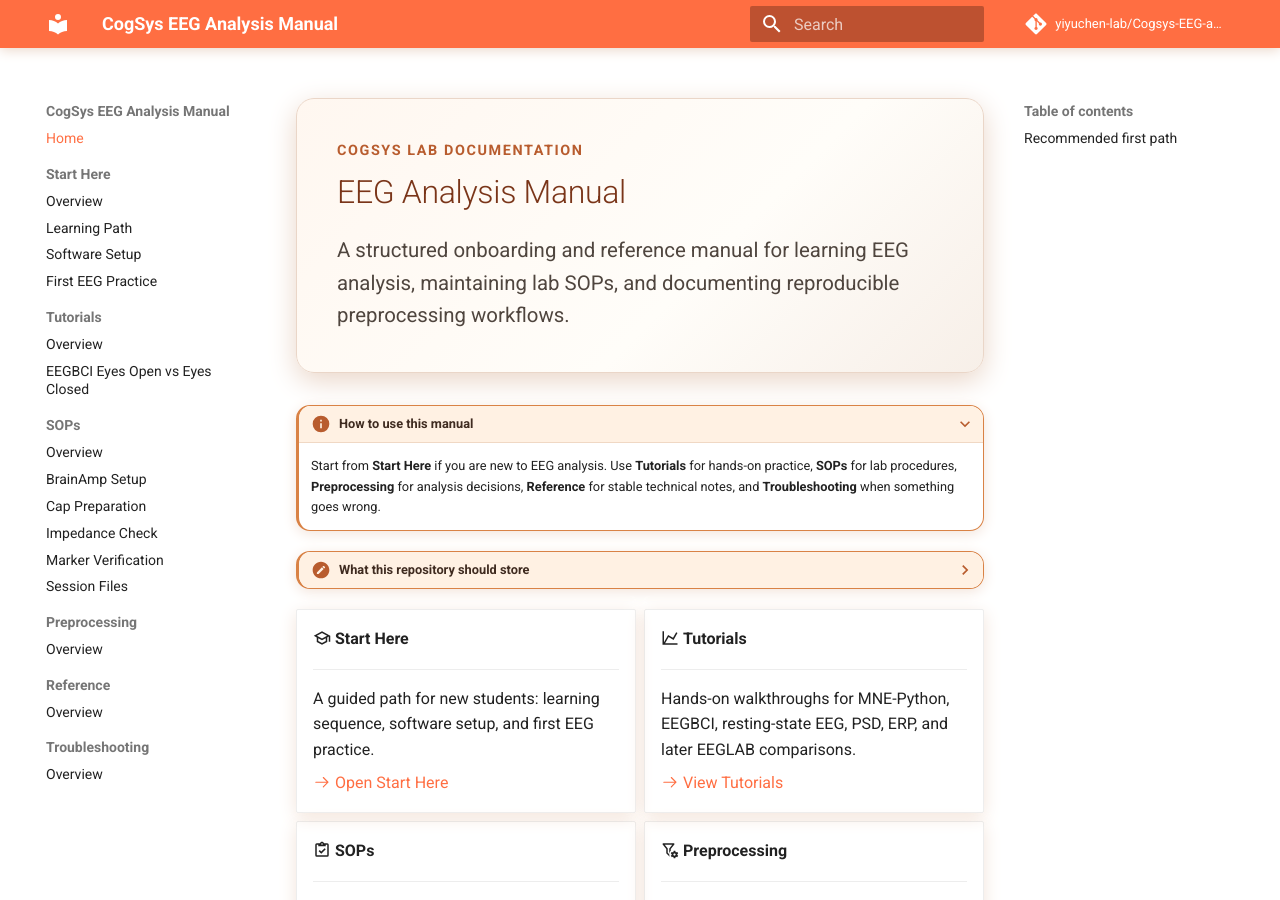
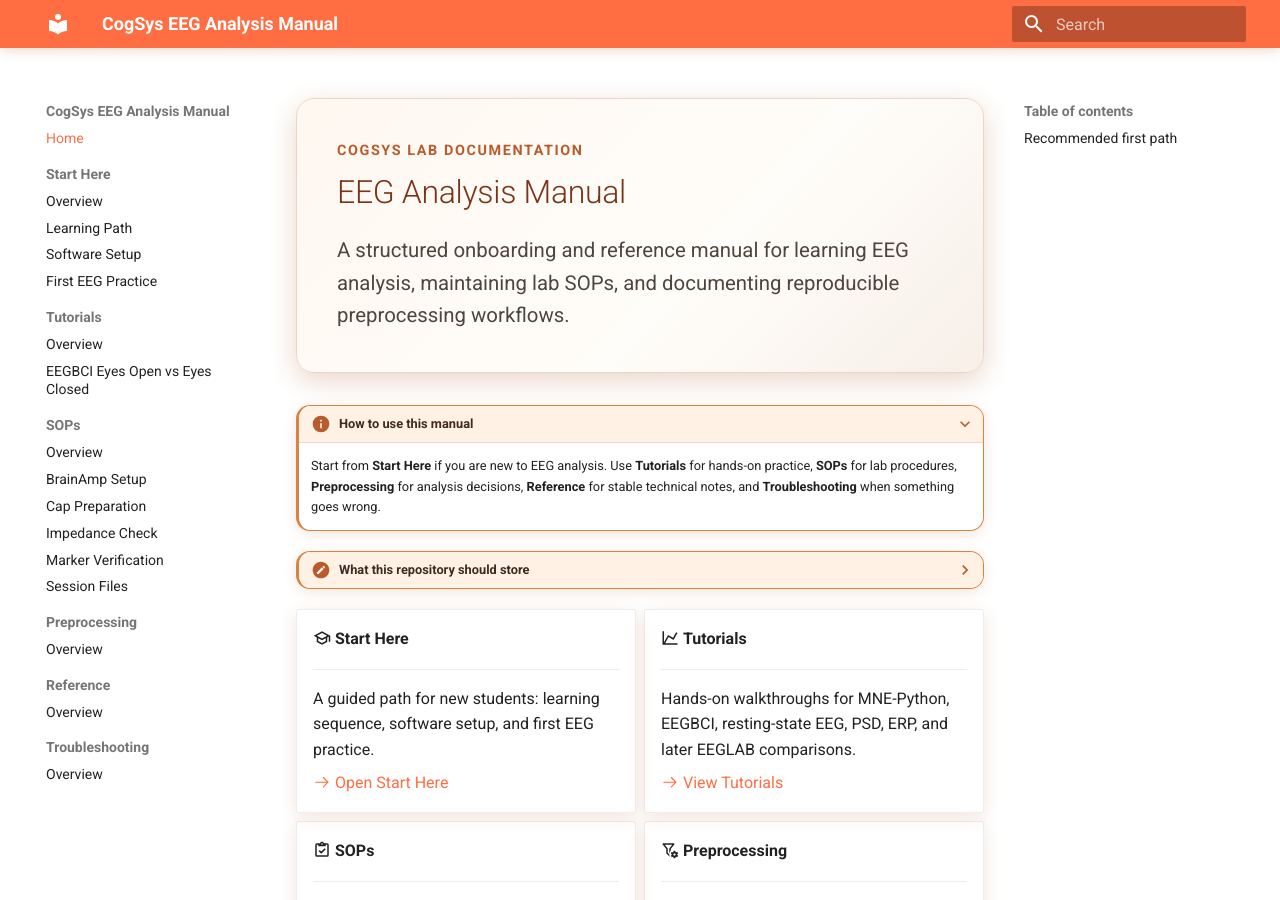
Before and after one commit to yiyuchen-lab/Cogsys-EEG-analysis-manual, an MkDocs documentation site: the page built from docs/index.md, in a window 1280 px wide and 900 px high. Built offline with MkDocs 1.6.1 and Material for MkDocs 9.7.7, drawn with Linux system fonts in a browser that asks for light colours; comment, search, counter and statistics services are not loaded.

Commit message:
Remove GitHub repository link from site header

```diff
--- a/mkdocs.yml
+++ b/mkdocs.yml
@@ -2,9 +2,6 @@ site_name: CogSys EEG Analysis Manual
 site_description: Internal EEG analysis and preprocessing manual for the CogSys lab
 site_author: Yiyu Chen
 site_url: https://yiyuchen-lab.github.io/Cogsys-EEG-analysis-manual/
-
-repo_name: yiyuchen-lab/Cogsys-EEG-analysis-manual
-repo_url: https://github.com/yiyuchen-lab/Cogsys-EEG-analysis-manual
 
 copyright: Copyright &copy; Yiyu Chen
 
```
